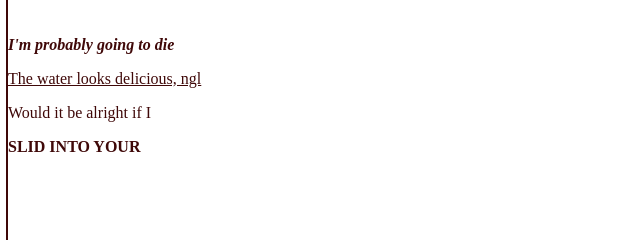
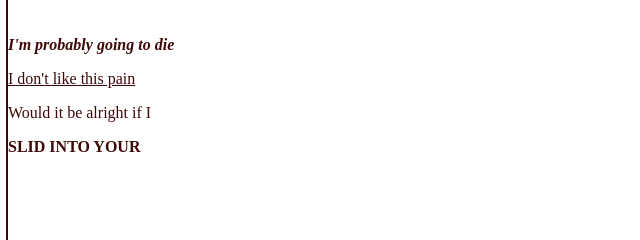
Before and after one commit to smhinsom/projektDishwasher, a plain HTML site: page index.html in a window 1280 px wide. Shown: the part 170-410 px from the top of the page, 0-640 px from the left. Drawn offline with Linux system fonts and the light colour scheme.

Commit message:
Update index.html

```diff
--- a/index.html
+++ b/index.html
@@ -20,7 +20,7 @@
             <h1>Hello world!</h1>
         </u>
         <p><i><b>I'm probably going to die</b></i></p>
-        <p><u> The water looks delicious, ngl</u></p>
+        <p><u> I don't like this pain</u></p>
         <p>Would it be alright if I</p>
         <p><b>SLID INTO YOUR</b></p>
         <p><b><i>
```
